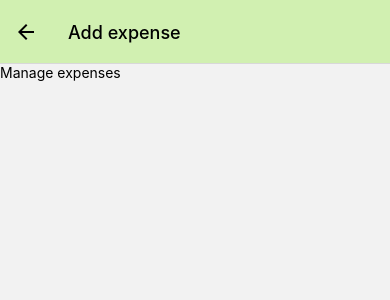
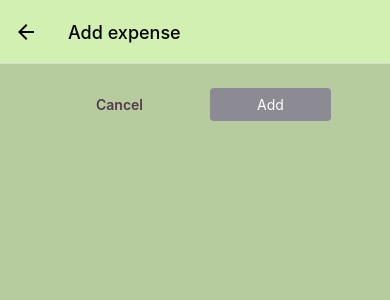
Before and after one commit to maksym-bohun/RN-Expense-Tracker, a React Native app: screen /ManageExpense in a window 390 px wide. Shown: the top 300 px of the page. Built offline with nearby package versions, Linux system fonts and the light colour scheme.

Commit message:
used redux toolkit

```diff
--- a/App.js
+++ b/App.js
@@ -10,11 +10,14 @@ import TabNavigation from "./components/TabNavigation";
 import ManageExpensesScreen from "./screens/ManageExpenseScreen";
 import { getHeaderTitle } from "@react-navigation/elements";
 import IconButton from "./components/IconButton";
+import { Provider } from "react-redux";
+import { store } from "./store/store";
 
 const Stack = createNativeStackNavigator();
 
 export default function App() {
   return (
+    <Provider store={store}>
       <NavigationContainer>
         <Stack.Navigator
           screenOptions={({ navigation }) => ({
@@ -42,6 +45,7 @@ export default function App() {
           />
         </Stack.Navigator>
       </NavigationContainer>
+    </Provider>
   );
 }
 
--- /dev/null
+++ b/components/Button.jsx
@@ -0,0 +1,45 @@
+import React from "react";
+import { Pressable, StyleSheet, Text, View } from "react-native";
+
+const Button = ({ children, onPress, mode, style }) => {
+  return (
+    <View style={style}>
+      <Pressable
+        onPress={onPress}
+        style={({ pressed }) => pressed && styles.pressed}
+      >
+        <View style={[styles.button, mode === "flat" && styles.flat]}>
+          <Text style={[styles.text, mode === "flat" && styles.flatText]}>
+            {children}
+          </Text>
+        </View>
+      </Pressable>
+    </View>
+  );
+};
+
+export default Button;
+
+const styles = StyleSheet.create({
+  button: {
+    borderRadius: 4,
+    padding: 8,
+    backgroundColor: "#8C8A93",
+  },
+  text: {
+    color: "#fff",
+    textAlign: "center",
+  },
+  flat: {
+    backgroundColor: "transparent",
+  },
+  flatText: {
+    color: "#533B4C",
+    fontWeight: "600",
+  },
+  pressed: {
+    opacity: 0.75,
+    backgroundColor: "#CDCCD1",
+    borderRadius: 4,
+  },
+});
--- a/package.json
+++ b/package.json
@@ -15,6 +15,7 @@
     "@react-navigation/native": "^6.1.9",
     "@react-navigation/native-stack": "^6.9.17",
     "@react-navigation/stack": "^6.3.20",
+    "@reduxjs/toolkit": "^2.0.1",
     "expo": "~49.0.15",
     "expo-status-bar": "~1.6.0",
     "react": "18.2.0",
@@ -23,7 +24,8 @@
     "react-native-ionicons": "^4.6.5",
     "react-native-modal": "^13.0.1",
     "react-native-reanimated": "^3.6.1",
-    "react-navigation-stack": "^2.10.4"
+    "react-navigation-stack": "^2.10.4",
+    "react-redux": "^9.0.4"
   },
   "devDependencies": {
     "@babel/core": "^7.20.0"
--- a/screens/ManageExpenseScreen.jsx
+++ b/screens/ManageExpenseScreen.jsx
@@ -1,18 +1,83 @@
-import React, { useLayoutEffect } from "react";
-import { Text, View } from "react-native";
+import React, { useEffect, useLayoutEffect, useState } from "react";
+import { StyleSheet, Text, View } from "react-native";
+import IconButton from "../components/IconButton";
+import Button from "../components/Button";
+import { useDispatch, useSelector } from "react-redux";
+import { deleteExpense } from "../store/expensesSlice";
 
 const ManageExpensesScreen = ({ route, navigation }) => {
+  const dispatch = useDispatch("expenses");
+  const expenses = useSelector((state) => state.expenses.expenses);
+  const [currentExpense, setCurrentExpense] = useState();
+  const editMode = !!route.params?.id;
   useLayoutEffect(() => {
     navigation.setOptions({
-      title: !!route.params?.id ? "Edit expense" : "Add expense",
+      title: editMode ? "Edit expense" : "Add expense",
     });
   }, [navigation, route]);
 
+  useEffect(() => {
+    if (editMode) {
+      setCurrentExpense(
+        expenses.find((expense) => expense.id === route.params.id)
+      );
+    }
+  }, [route, navigation]);
+
+  const deleteExpenseHandler = () => {
+    navigation.goBack();
+    dispatch(deleteExpense(currentExpense));
+  };
+
+  const cancelHandler = () => {
+    navigation.goBack();
+  };
+
+  const confirmHandler = () => {
+    navigation.goBack();
+  };
+
   return (
-    <View>
-      <Text>Manage expenses</Text>
+    <View style={styles.container}>
+      <View style={styles.buttonsContainer}>
+        <Button style={styles.button} mode="flat" onPress={cancelHandler}>
+          Cancel
+        </Button>
+        <Button style={styles.button} onPress={confirmHandler}>
+          {editMode ? "Update" : "Add"}
+        </Button>
+      </View>
+      {editMode && (
+        <View style={styles.deleteContainer}>
+          <IconButton
+            name="trash"
+            color="#e53935"
+            size={36}
+            onPress={deleteExpenseHandler}
+          />
+        </View>
+      )}
     </View>
   );
 };
 
 export default ManageExpensesScreen;
+
+const styles = StyleSheet.create({
+  container: { flex: 1, backgroundColor: "#B6CB9E", padding: 24 },
+  deleteContainer: {
+    marginTop: 16,
+    paddingTop: 10,
+    borderTopColor: "#8C8A93",
+    borderTopWidth: 2,
+    alignItems: "center",
+  },
+  buttonsContainer: {
+    flexDirection: "row",
+    justifyContent: "space-around",
+    marginHorizontal: 20,
+  },
+  button: {
+    width: "40%",
+  },
+});
--- a/screens/RecentExpenses.jsx
+++ b/screens/RecentExpenses.jsx
@@ -2,19 +2,16 @@ import React from "react";
 import { FlatList, StyleSheet, Text, View } from "react-native";
 import ExpenseItem from "../components/ExpenseItem";
 import TotalSum from "../components/TotalSum";
-
-const DUMMY_DATA = [
-  { id: "e1", title: "A book", date: "2022-2-12", price: "15.00" },
-  { id: "e2", title: "Audi RS5", date: "2025-12-30", price: "45000.00" },
-  { id: "e3", title: "Macbook Pro 13", date: "2023-06-20", price: "800.00" },
-];
+import { useSelector } from "react-redux";
 
 const RecentExpenses = () => {
+  const expenses = useSelector((state) => state.expenses.expenses);
+
   return (
     <View style={styles.container}>
       <TotalSum />
       <FlatList
-        data={DUMMY_DATA}
+        data={expenses}
         renderItem={(itemData) => <ExpenseItem item={itemData.item} />}
         keyExtractor={(item) => item.id}
       />
--- /dev/null
+++ b/store/expensesSlice.js
@@ -0,0 +1,42 @@
+import { createSlice } from "@reduxjs/toolkit";
+
+const expensesSlice = createSlice({
+  name: "expenses",
+  initialState: {
+    expenses: [
+      { id: "e1", title: "A book", date: "2022-2-12", price: "15.00" },
+      { id: "e2", title: "Audi RS5", date: "2025-12-30", price: "45000.00" },
+      {
+        id: "e3",
+        title: "Macbook Pro 13",
+        date: "2023-06-20",
+        price: "800.00",
+      },
+    ],
+  },
+  reducers: {
+    addExpense: (state, action) => {
+      state.expenses.unshift(action.payload);
+    },
+    deleteExpense: (state, action) => {
+      const expenseToDelete = state.expenses.find(
+        (expense) => expense.id === action.payload.id
+      );
+      if (expenseToDelete)
+        state.expenses.splice(state.expenses.indexOf(expenseToDelete), 1);
+    },
+    editExpense: (state, action) => {
+      const expenseToEdit = state.expenses.find(
+        (expense) => action.payload.id === expense.id
+      );
+      state.expenses[state.expenses.indexOf(expenseToEdit)] = {
+        ...expenseToEdit,
+        ...action.payload,
+      };
+    },
+  },
+});
+
+export const addExpense = expensesSlice.actions.addExpense;
+export const deleteExpense = expensesSlice.actions.deleteExpense;
+export default expensesSlice.reducer;
--- /dev/null
+++ b/store/store.js
@@ -0,0 +1,8 @@
+import { configureStore } from "@reduxjs/toolkit";
+import expensesReducer from "./expensesSlice";
+
+export const store = configureStore({
+  reducer: {
+    expenses: expensesReducer,
+  },
+});
```
Also changed, not shown: 2 other files (tests, documents, lock files or other folders). Lines whose indentation alone changed are shown as unchanged.
